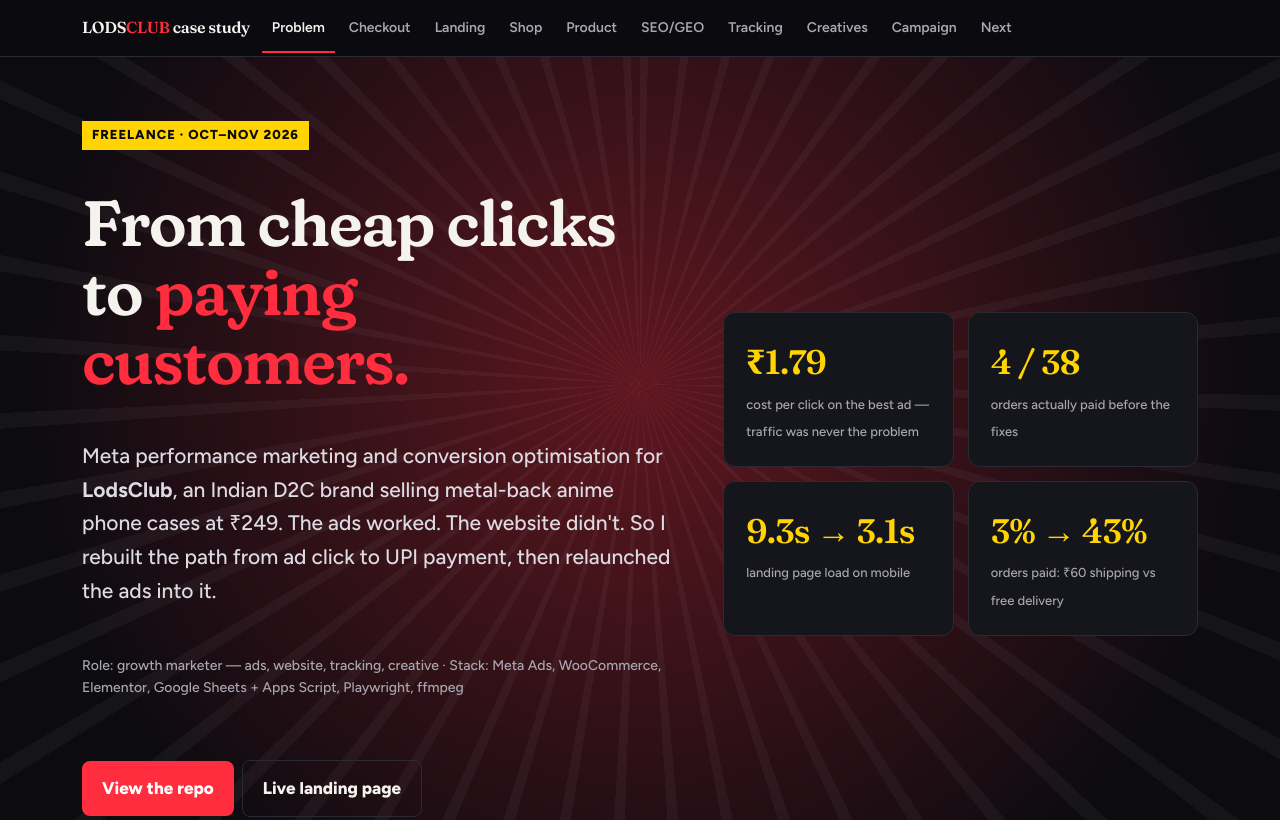
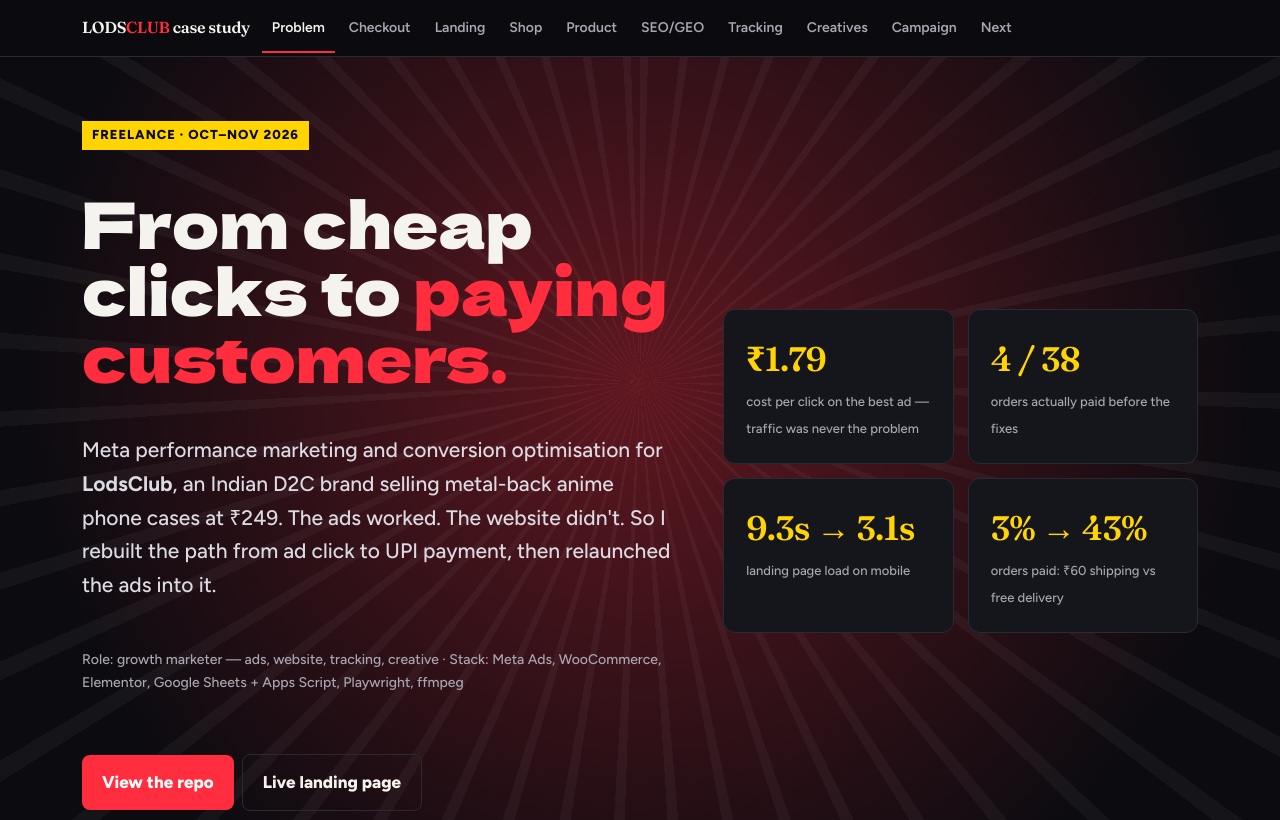
Before and after one commit to axankit/lodsclub-growth-case-study, a plain HTML site: page index.html in a window 1280 px wide. Shown: the top 820 px of the page. Drawn offline with Linux system fonts and the light colour scheme.

Commit message:
Site: hero heading back in Dela Gothic One; rest stays Fraunces + Figtree
Co-Authored-By: Claude Opus 5.5 <noreply@anthropic.com>
Claude-Session: https://claude.ai/code/session_01UK4aWuYVMP7BHDhvDc2Zhg

```diff
--- a/index.html
+++ b/index.html
@@ -8,9 +8,11 @@
 <meta property="og:title" content="LodsClub — From cheap clicks to paying customers">
 <meta property="og:description" content="Meta performance marketing + conversion optimisation case study.">
 <meta property="og:image" content="assets/screenshots/16-product-page-before-after.jpg">
+<link rel="preload" href="assets/fonts/dela-gothic-one.woff2" as="font" type="font/woff2" crossorigin>
 <link rel="preload" href="assets/fonts/fraunces-soft.woff2" as="font" type="font/woff2" crossorigin>
 <link rel="preload" href="assets/fonts/figtree-500.woff2" as="font" type="font/woff2" crossorigin>
 <style>
+@font-face{font-family:'Dela Gothic One';src:url(assets/fonts/dela-gothic-one.woff2) format('woff2');font-weight:400;font-display:swap}
 @font-face{font-family:Fraunces;src:url(assets/fonts/fraunces-soft.woff2) format('woff2');font-weight:100 900;font-display:swap}
 @font-face{font-family:Figtree;src:url(assets/fonts/figtree-500.woff2) format('woff2');font-weight:500;font-display:swap}
 @font-face{font-family:Figtree;src:url(assets/fonts/figtree-600.woff2) format('woff2');font-weight:600;font-display:swap}
@@ -121,6 +123,7 @@ section{padding:44px 0}
 }
 .fs .bar{min-width:max-content}
 section{scroll-margin-top:52px}
+h1.dg{font-family:'Dela Gothic One',sans-serif;font-weight:400;letter-spacing:0;line-height:1.05;font-variation-settings:normal}
 .kpi b,.c .n,nav .logo{font-weight:600}nav .logo b{font-weight:600}
 @media(min-width:1024px){.hero .tag{justify-self:start}#product figure{max-width:900px;margin-left:auto;margin-right:auto}}
 @media(hover:hover){.zoom:hover img{outline:2px solid var(--red)}.c:hover{border-color:#44444f}}
```
Also changed, not shown: assets/fonts/OFL-dela-gothic-one.txt (added), assets/fonts/dela-gothic-one.woff2 (added).
